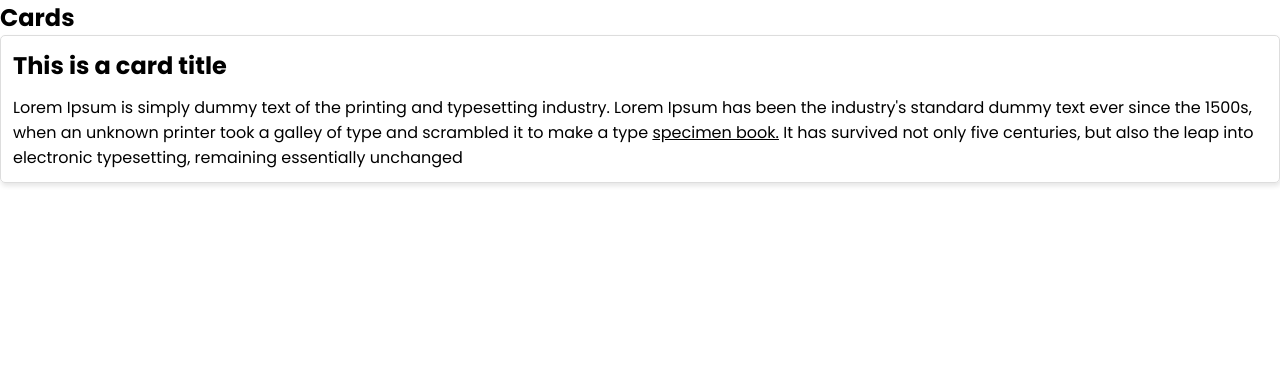
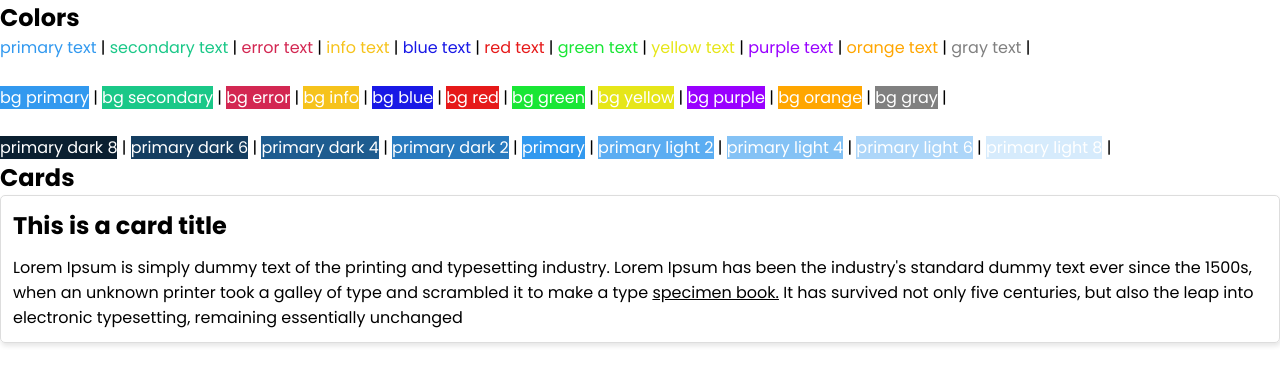
Before and after one commit to maxpesin/scss--the-net-ninja, a website: page index.html in a window 1280 px wide. Drawn offline with nearby package versions, Linux system fonts and the light colour scheme; files that its build step writes are made by us from their sources.

Commit message:
lesson 9

```diff
--- /dev/null
+++ b/clientLibs/_colors.scss
@@ -0,0 +1,27 @@
+@each $key, $val in $colors {
+    .text-#{$key} {
+        color: $val;
+    }
+    .bg-#{$key} {
+        background-color: $val;
+    }
+
+    //light variations
+    @for $i from 1 through 9 {
+        .text-#{$key}-light-#{$i} {
+            color: mix(white, $val, $i * 10);
+        }
+        .bg-#{$key}-light-#{$i} {
+            background-color: mix(white, $val, $i * 10);
+        }
+    }
+    //dark variations
+    @for $i from 1 through 9 {
+        .text-#{$key}-dark-#{$i} {
+            color: mix(black, $val, $i * 10);
+        }
+        .bg-#{$key}-dark-#{$i} {
+            background-color: mix(black, $val, $i * 10);
+        }
+    }
+}
--- a/clientLibs/_variables.scss
+++ b/clientLibs/_variables.scss
@@ -21,10 +21,6 @@ $colors: (
     "white": white,
 );
 
-.text-btn {
-    background-color: map-get($colors, "purple");
-}
-
 //@debug map-get($colors, "purple");
 //@debug map-has-key($colors, "secondary");
 //@debug map-remove($colors, "primary");
--- a/clientLibs/index.scss
+++ b/clientLibs/index.scss
@@ -1,6 +1,7 @@
 @import 'variables';
 @import 'base';
 // colors
+@import 'colors';
 // components (button, card, navbar)
 @import 'components/card';
 // utilities (margin, padding, opacity)
--- a/index.html
+++ b/index.html
@@ -14,6 +14,41 @@
     </head>
     <body>
         <!-- colors -->
+        <h2>Colors</h2>
+            <span class="text-primary">primary text</span> |
+            <span class="text-secondary">secondary text</span> |
+            <span class="text-error">error text</span> |
+            <span class="text-info">info text</span> |
+            <span class="text-blue">blue text</span> |
+            <span class="text-red">red text</span> |
+            <span class="text-green">green text</span> |
+            <span class="text-yellow">yellow text</span> |
+            <span class="text-purple">purple text</span> |
+            <span class="text-orange">orange text</span> |
+            <span class="text-gray">gray text</span> |
+            <br><br>
+            <span class="bg-primary text-white">bg primary</span> |
+            <span class="bg-secondary text-white">bg secondary</span> |
+            <span class="bg-error text-white">bg error</span> |
+            <span class="bg-info text-white">bg info</span> |
+            <span class="bg-blue text-white">bg blue</span> |
+            <span class="bg-red text-white">bg red</span> |
+            <span class="bg-green text-white">bg green</span> |
+            <span class="bg-yellow text-white">bg yellow</span> |
+            <span class="bg-purple text-white">bg purple</span> |
+            <span class="bg-orange text-white">bg orange</span> |
+            <span class="bg-gray text-white">bg gray</span> |
+            <br><br>
+            <span class="bg-primary-dark-8 text-white">primary dark 8</span> |
+            <span class="bg-primary-dark-6 text-white">primary dark 6</span> |
+            <span class="bg-primary-dark-4 text-white">primary dark 4</span> |
+            <span class="bg-primary-dark-2 text-white">primary dark 2</span> |
+            <span class="bg-primary text-white">primary</span> |
+            <span class="bg-primary-light-2 text-white">primary light 2</span> |
+            <span class="bg-primary-light-4 text-white">primary light 4</span> |
+            <span class="bg-primary-light-6 text-white">primary light 6</span> |
+            <span class="bg-primary-light-8 text-white">primary light 8</span> |
+
         <!-- font sizes -->
         <!-- buttons -->
         <!-- cards -->
```
